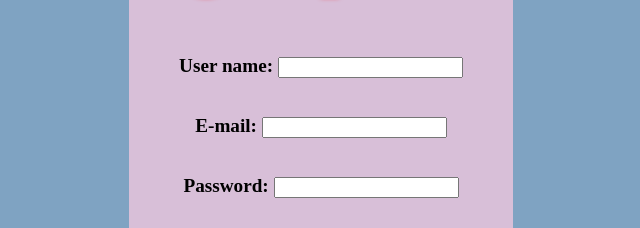
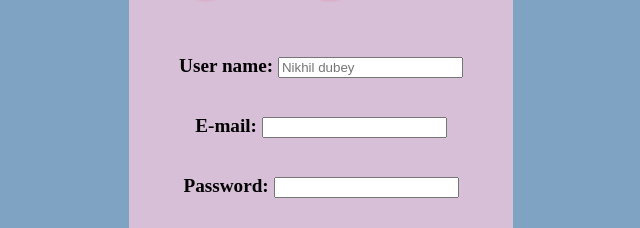
Before and after one commit to nikhil154970/login-page, a plain HTML site: page index.html in a window 1280 px wide. Shown: the part 145-373 px from the top of the page, 371-1011 px from the left. Drawn offline with Linux system fonts and the light colour scheme.

Commit message:
Update index.html

```diff
--- a/index.html
+++ b/index.html
@@ -12,7 +12,7 @@
             <h1 class="inner-text"> Sign up</h1>
             <form action="https://nikhil154970.github.io/project1/" class="form-text">
                 <label for="fname"><b>User name:</b></label>
-                <input type="text" id="fname" name="fname"> <br><br>
+                <input type="text" id="fname" name="fname" placeholder="Nikhil dubey"required> <br><br>
                 <label for="email"><b>E-mail:</b></label>
                 <input type="email" id="e-mail" name="email"> <br><br>
                 <label for="password"><b>Password:</b> </label>
```
